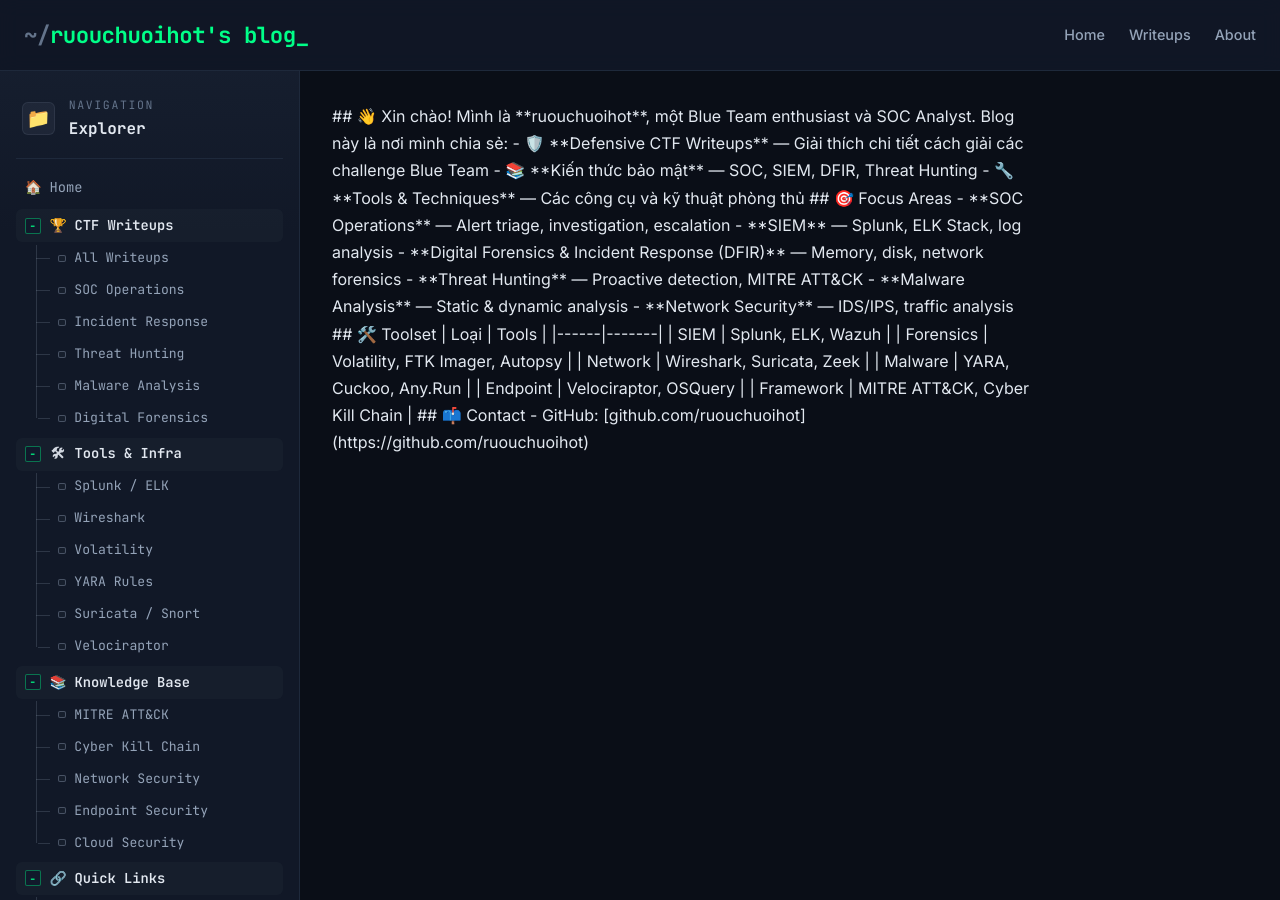
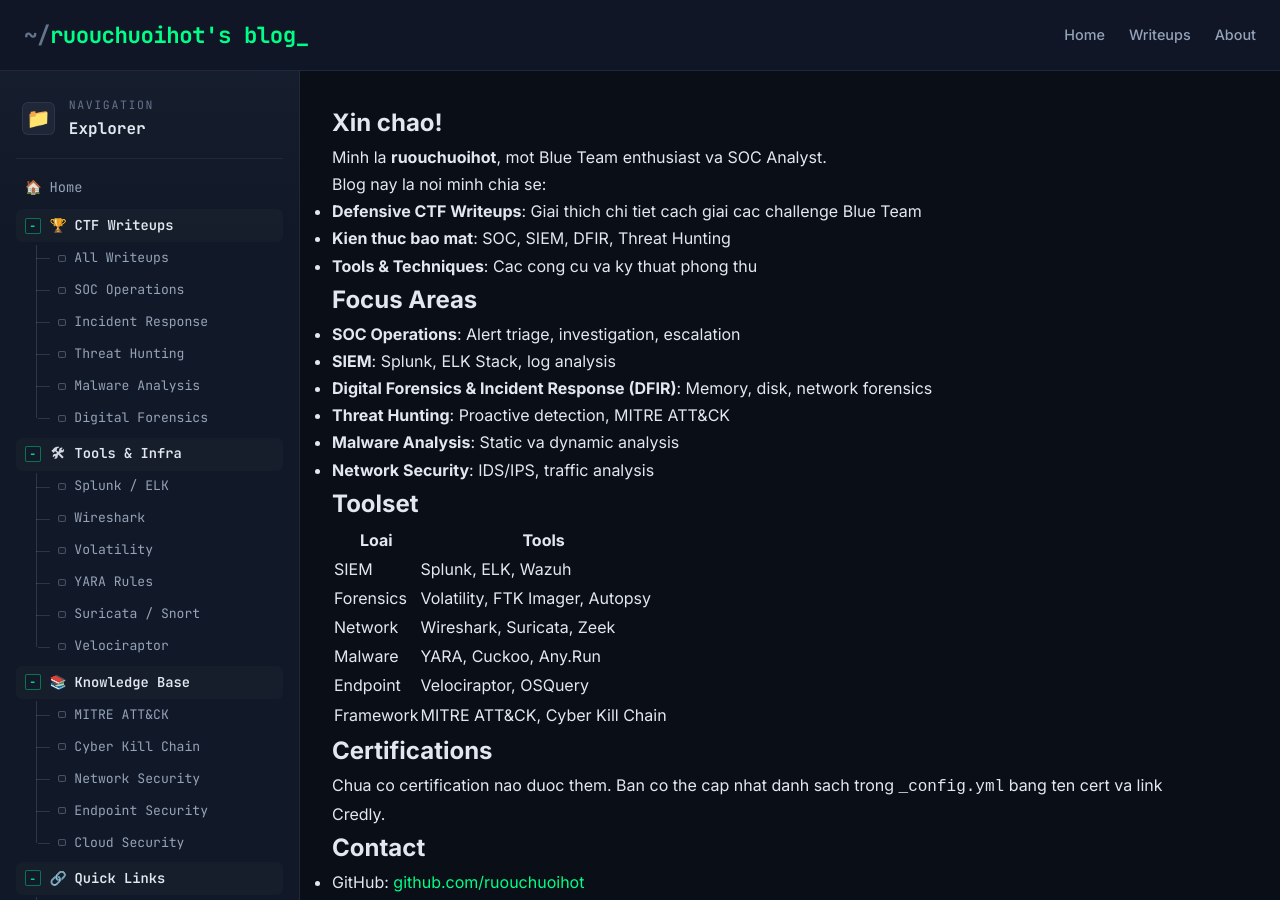
Before and after one commit to ruouchuoihot/ruouchuoihot.github.io, a Jekyll site: the page built from about.md, in a window 1280 px wide and 900 px high. Built offline with Jekyll 4.4.1, drawn with Linux system fonts in a browser that asks for light colours.

Commit message:
Fix about page and add certifications section

```diff
--- a/_config.yml
+++ b/_config.yml
@@ -8,6 +8,16 @@
   name: "ruouchuoihot"
   bio: "CTF Player | Security Researcher"
   github: "ruouchuoihot"
+
+# Certifications
+# Add your certifications here. Example:
+# certifications:
+#   - name: "CompTIA Security+"
+#     issuer: "CompTIA"
+#     issued: "2026"
+#     note: "Badge on Credly"
+#     url: "https://www.credly.com/badges/your-badge-id"
+certifications: []
 
 # Build settings
 markdown: kramdown
--- a/about.md
+++ b/about.md
@@ -3,30 +3,29 @@
 title: About
 ---
 
-<div class="about-content">
+## Xin chao!
 
-## 👋 Xin chào!
+Minh la **ruouchuoihot**, mot Blue Team enthusiast va SOC Analyst.
 
-Mình là **ruouchuoihot**, một Blue Team enthusiast và SOC Analyst.
+Blog nay la noi minh chia se:
 
-Blog này là nơi mình chia sẻ:
-- 🛡️ **Defensive CTF Writeups** — Giải thích chi tiết cách giải các challenge Blue Team
-- 📚 **Kiến thức bảo mật** — SOC, SIEM, DFIR, Threat Hunting
-- 🔧 **Tools & Techniques** — Các công cụ và kỹ thuật phòng thủ
+- **Defensive CTF Writeups**: Giai thich chi tiet cach giai cac challenge Blue Team
+- **Kien thuc bao mat**: SOC, SIEM, DFIR, Threat Hunting
+- **Tools & Techniques**: Cac cong cu va ky thuat phong thu
 
-## 🎯 Focus Areas
+## Focus Areas
 
-- **SOC Operations** — Alert triage, investigation, escalation
-- **SIEM** — Splunk, ELK Stack, log analysis
-- **Digital Forensics & Incident Response (DFIR)** — Memory, disk, network forensics
-- **Threat Hunting** — Proactive detection, MITRE ATT&CK
-- **Malware Analysis** — Static & dynamic analysis
-- **Network Security** — IDS/IPS, traffic analysis
+- **SOC Operations**: Alert triage, investigation, escalation
+- **SIEM**: Splunk, ELK Stack, log analysis
+- **Digital Forensics & Incident Response (DFIR)**: Memory, disk, network forensics
+- **Threat Hunting**: Proactive detection, MITRE ATT&CK
+- **Malware Analysis**: Static va dynamic analysis
+- **Network Security**: IDS/IPS, traffic analysis
 
-## 🛠️ Toolset
+## Toolset
 
-| Loại | Tools |
-|------|-------|
+| Loai | Tools |
+| --- | --- |
 | SIEM | Splunk, ELK, Wazuh |
 | Forensics | Volatility, FTK Imager, Autopsy |
 | Network | Wireshark, Suricata, Zeek |
@@ -34,8 +33,27 @@
 | Endpoint | Velociraptor, OSQuery |
 | Framework | MITRE ATT&CK, Cyber Kill Chain |
 
-## 📫 Contact
+## Certifications
+
+{% if site.certifications and site.certifications.size > 0 %}
+<div class="cert-grid">
+  {% for cert in site.certifications %}
+    <a class="cert-card" href="{{ cert.url }}" target="_blank" rel="noreferrer">
+      <span class="cert-issuer">{{ cert.issuer }}</span>
+      <strong class="cert-name">{{ cert.name }}</strong>
+      {% if cert.issued %}
+        <span class="cert-meta">Issued: {{ cert.issued }}</span>
+      {% endif %}
+      {% if cert.note %}
+        <span class="cert-meta">{{ cert.note }}</span>
+      {% endif %}
+    </a>
+  {% endfor %}
+</div>
+{% else %}
+Chua co certification nao duoc them. Ban co the cap nhat danh sach trong `_config.yml` bang ten cert va link Credly.
+{% endif %}
+
+## Contact
 
 - GitHub: [github.com/ruouchuoihot](https://github.com/ruouchuoihot)
-
-</div>
--- a/assets/css/style.css
+++ b/assets/css/style.css
@@ -600,6 +600,49 @@
   font-family: var(--font-mono);
 }
 
+.cert-grid {
+  display: grid;
+  grid-template-columns: repeat(auto-fit, minmax(220px, 1fr));
+  gap: 1rem;
+  margin: 1.5rem 0;
+}
+
+.cert-card {
+  display: flex;
+  flex-direction: column;
+  gap: 0.35rem;
+  padding: 1rem 1.1rem;
+  border: 1px solid var(--border);
+  border-radius: var(--radius);
+  background: linear-gradient(180deg, rgba(26, 31, 46, 0.95), rgba(17, 24, 39, 0.92));
+  box-shadow: 0 10px 24px rgba(0, 0, 0, 0.22);
+}
+
+.cert-card:hover {
+  border-color: var(--accent);
+  transform: translateY(-2px);
+  box-shadow: 0 14px 30px rgba(0, 0, 0, 0.28);
+  text-shadow: none;
+}
+
+.cert-issuer {
+  color: var(--accent-secondary);
+  font-size: 0.75rem;
+  font-family: var(--font-mono);
+  letter-spacing: 0.08em;
+  text-transform: uppercase;
+}
+
+.cert-name {
+  color: var(--text-primary);
+  font-size: 1rem;
+}
+
+.cert-meta {
+  color: var(--text-secondary);
+  font-size: 0.85rem;
+}
+
 /* --- 404 --- */
 .not-found {
   text-align: center;
```
